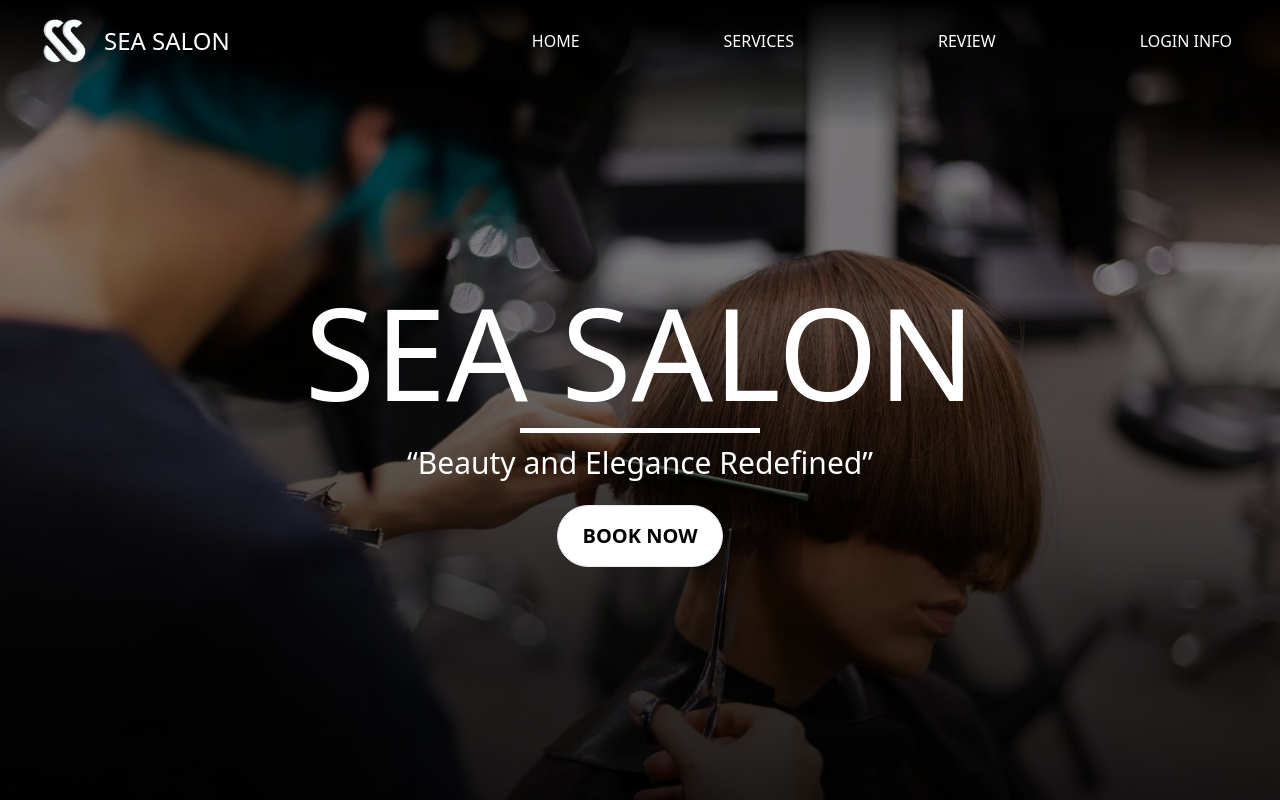
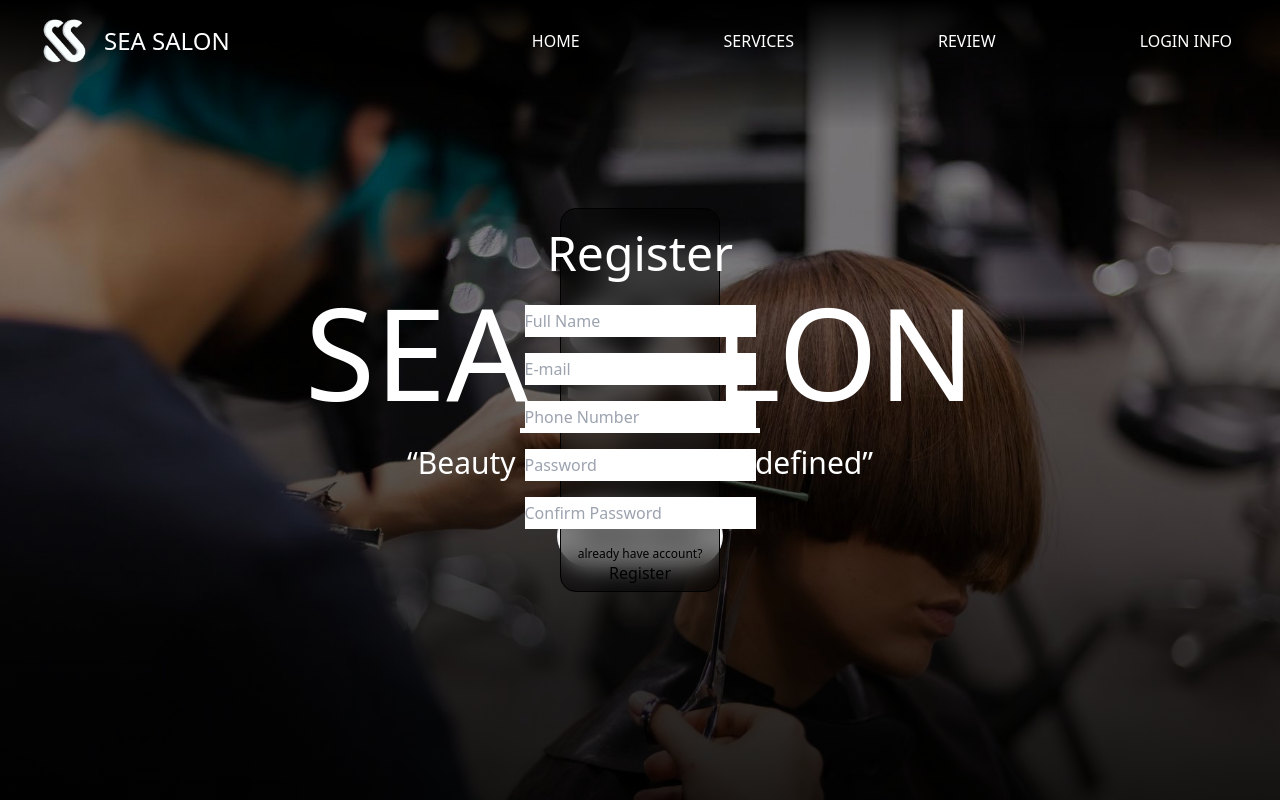
Before and after one commit to Kaizerioo/sea-salon, a React (Vite) app: page / in a window 1280 px wide. Shown: the top 800 px of the page. Built offline with nearby package versions, Linux system fonts and the light colour scheme.

Commit message:
add registration form

```diff
--- a/src/App.jsx
+++ b/src/App.jsx
@@ -1,4 +1,5 @@
 import { Navbar } from "./components/Navbar";
+import { RegisForm } from "./components/RegisForm";
 import { Element, Link } from "react-scroll";
 import backgroundImage from "./assets/background1.jpeg";
 import haircut from "./assets/haircut.jpg";
@@ -22,6 +23,7 @@ function App() {
   return (
     <>
       <Navbar />
+      <RegisForm/>
       <Element
         name="home"
         style={backgroundStyle}
--- /dev/null
+++ b/src/components/RegisForm.jsx
@@ -0,0 +1,24 @@
+import React from 'react'
+
+export const RegisForm = () => {
+  return (
+    <div className='fixed inset-0 flex flex-col items-center z-50 bg-black bg-opacity-50 backdrop-blur-md border border-black rounded-2xl my-52 mx-[70vh]'>
+        <h1 className='p-5 text-5xl text-white'>
+            Register
+        </h1>
+        <div className='flex flex-col'>
+            <input type="text" placeholder='Full Name' className='my-2 py-1'/>
+            <input type="email" placeholder='E-mail' className='my-2 py-1'/>
+            <input type="text" placeholder='Phone Number' className='my-2 py-1'/>
+            <input type="password" placeholder='Password' className='my-2 py-1'/>
+            <input type="password" placeholder='Confirm Password' className='my-2 py-1'/>
+        </div>
+        <div>
+            <sub>already have account?</sub>
+        </div>
+        <div>
+            <button>Register</button>
+        </div>
+    </div>
+  )
+}
```
